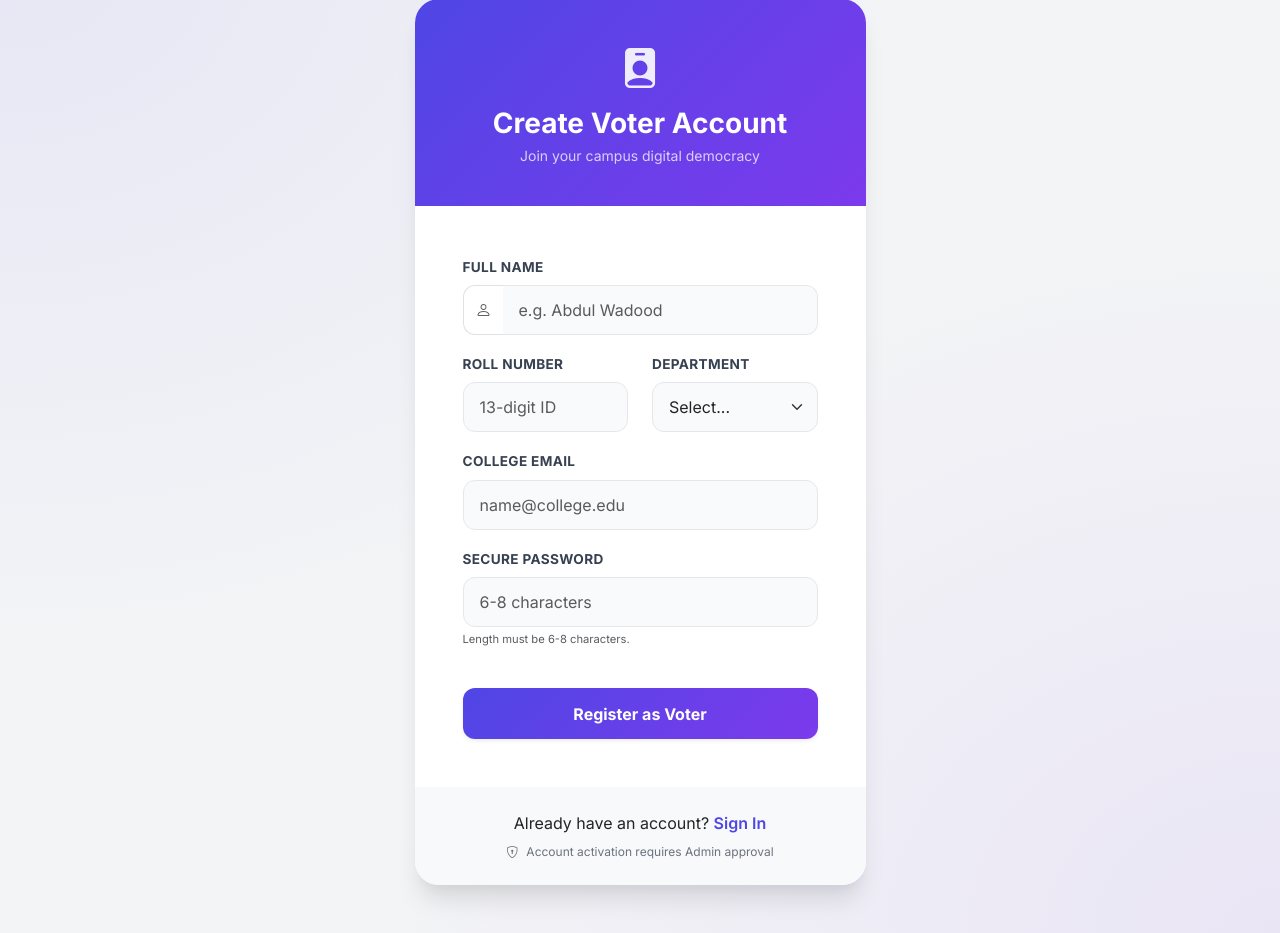
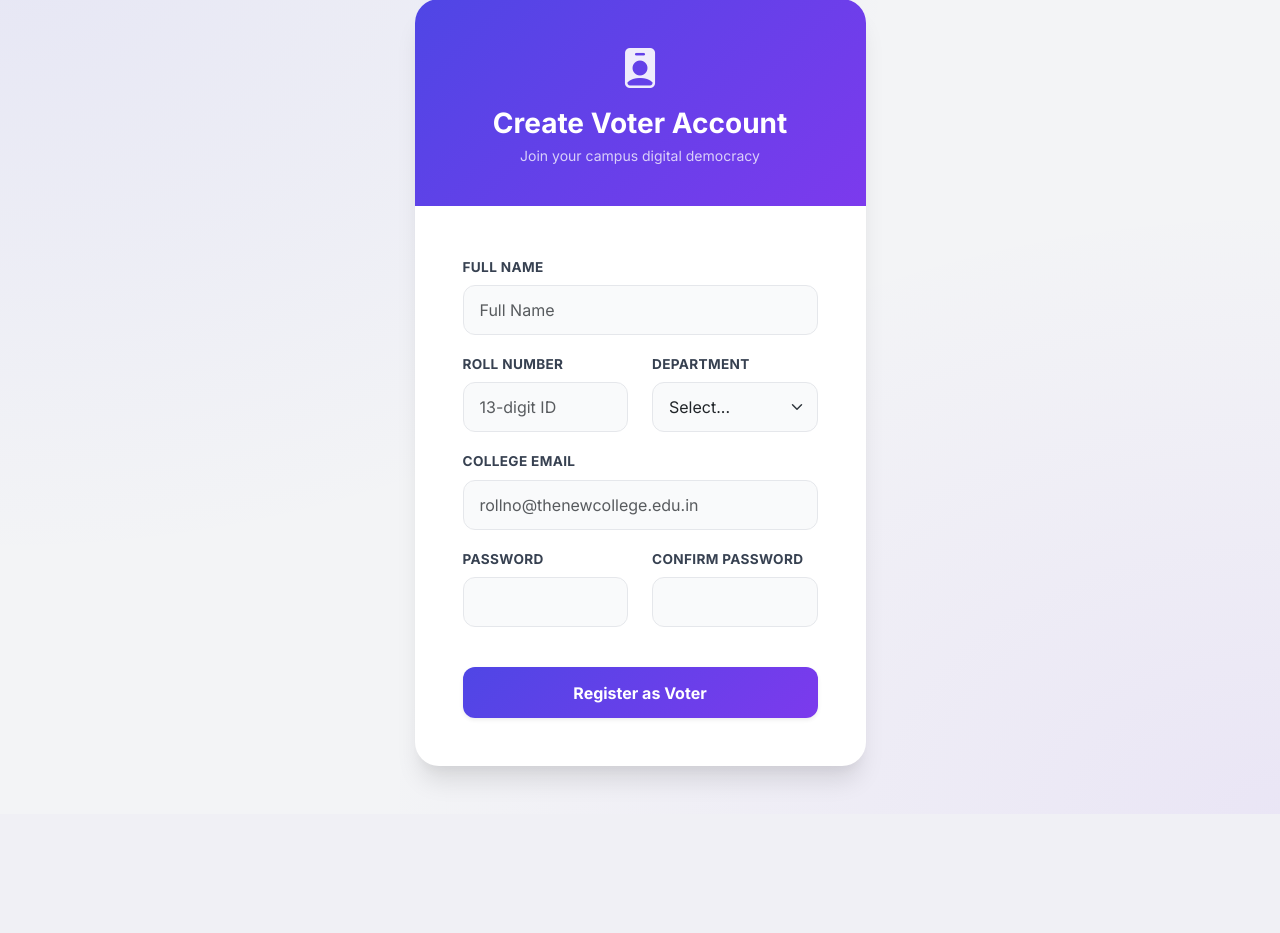
Before and after one commit to abdulwadood-h/online-voting-system, a Flask app: page /register in a window 1280 px wide. Shown: the part 49-982 px from the top of the page. After the commit the page ends 835 px from the top, so only its background shows below. Run offline with Flask 3, Linux system fonts and the light colour scheme; some libraries are stand-ins or nearby versions.

Commit message:
register.html

```diff
--- a/templates/register.html
+++ b/templates/register.html
@@ -7,6 +7,8 @@
     <link href="https://fonts.googleapis.com/css2?family=Inter:wght@300;400;600;700&display=swap" rel="stylesheet">
     <link href="https://cdn.jsdelivr.net/npm/bootstrap@5.3.0/dist/css/bootstrap.min.css" rel="stylesheet">
     <link rel="stylesheet" href="https://cdn.jsdelivr.net/npm/bootstrap-icons@1.11.0/font/bootstrap-icons.css">
+
+    <script src="https://cdn.jsdelivr.net/npm/sweetalert2@11"></script>
 
     <style>
         :root {
@@ -81,29 +83,6 @@
             box-shadow: 0 10px 15px -3px rgba(79, 70, 229, 0.4);
             opacity: 0.95;
         }
-
-        .btn-register:active {
-            transform: scale(0.98);
-        }
-
-        .login-link {
-            color: #4f46e5;
-            font-weight: 600;
-            text-decoration: none;
-        }
-
-        .login-link:hover {
-            text-decoration: underline;
-        }
-
-        .approval-notice {
-            font-size: 0.75rem;
-            color: #6b7280;
-            display: flex;
-            align-items: center;
-            justify-content: center;
-            gap: 0.5rem;
-        }
     </style>
 </head>
 <body>
@@ -119,31 +98,20 @@
                     </div>
 
                     <div class="card-body p-4 p-lg-5">
-                        <form action="/register" method="POST">
+                        <form action="/register" method="POST" id="registrationForm">
                             <div class="mb-3">
                                 <label class="form-label fw-bold text-uppercase">Full Name</label>
-                                <div class="input-group">
-                                    <span class="input-group-text bg-transparent border-end-0" style="border-radius: 0.75rem 0 0 0.75rem;">
-                                        <i class="bi bi-person text-muted"></i>
-                                    </span>
-                                    <input type="text" name="fullname" class="form-control border-start-0"
-                                           placeholder="e.g. Abdul Wadood" required style="border-radius: 0 0.75rem 0.75rem 0;">
-                                </div>
+                                <input type="text" name="fullname" class="form-control" placeholder="Full Name" required>
                             </div>
 
                             <div class="row">
                                 <div class="col-md-6 mb-3">
                                     <label class="form-label fw-bold text-uppercase">Roll Number</label>
-                                    <input type="text" name="roll_no" class="form-control"
-                                           placeholder="13-digit ID"
-                                           pattern="[0-9]{13}"
-                                           maxlength="13"
-                                           title="Please enter exactly 13 digits"
-                                           required>
+                                    <input type="text" name="roll_no" id="roll_no" class="form-control" placeholder="13-digit ID" pattern="[0-9]{13}" maxlength="13" required>
                                 </div>
                                 <div class="col-md-6 mb-3">
                                     <label class="form-label fw-bold text-uppercase">Department</label>
-                                    <select name="dept" class="form-select" required>
+                                    <select name="dept" id="dept" class="form-select" required>
                                         <option value="" disabled selected>Select...</option>
                                         <option value="Computer Science">Computer Science</option>
                                         <option value="Information Technology">Information Technology</option>
@@ -153,17 +121,18 @@
 
                             <div class="mb-3">
                                 <label class="form-label fw-bold text-uppercase">College Email</label>
-                                <input type="email" name="email" class="form-control" placeholder="name@college.edu" required>
+                                <input type="email" name="email" id="email" class="form-control" placeholder="rollno@thenewcollege.edu.in" required>
                             </div>
 
-                            <div class="mb-4">
-                                <label class="form-label fw-bold text-uppercase">Secure Password</label>
-                                <input type="password" name="password" class="form-control"
-                                       placeholder="6-8 characters"
-                                       minlength="6"
-                                       maxlength="8"
-                                       required>
-                                <div class="form-text small" style="font-size: 0.7rem;">Length must be 6-8 characters.</div>
+                            <div class="row">
+                                <div class="col-md-6 mb-4">
+                                    <label class="form-label fw-bold text-uppercase">Password</label>
+                                    <input type="password" name="password" id="password" class="form-control" minlength="6" maxlength="8" required>
+                                </div>
+                                <div class="col-md-6 mb-4">
+                                    <label class="form-label fw-bold text-uppercase">Confirm Password</label>
+                                    <input type="password" id="confirm_password" class="form-control" minlength="6" maxlength="8" required>
+                                </div>
                             </div>
 
                             <button type="submit" class="btn btn-primary btn-register w-100 shadow-sm text-white">
@@ -171,17 +140,55 @@
                             </button>
                         </form>
                     </div>
-
-                    <div class="card-footer bg-light border-0 py-4 text-center">
-                        <p class="mb-2">Already have an account? <a href="{{ url_for('login') }}" class="login-link">Sign In</a></p>
-                        <div class="approval-notice">
-                            <i class="bi bi-shield-lock"></i> Account activation requires Admin approval
-                        </div>
-                    </div>
                 </div>
             </div>
         </div>
     </div>
 
+    <script>
+        document.getElementById('registrationForm').addEventListener('submit', function(e) {
+            const rollVal = document.getElementById('roll_no').value;
+            const deptVal = document.getElementById('dept').value;
+            const emailVal = document.getElementById('email').value;
+            const passVal = document.getElementById('password').value;
+            const confirmVal = document.getElementById('confirm_password').value;
+
+            const expectedEmail = `${rollVal}@thenewcollege.edu.in`;
+            const rollInt = parseInt(rollVal);
+
+            let errorMsg = "";
+
+            // 1. Department Range Validation
+            if (deptVal === "Computer Science") {
+                if (rollInt < 2313181058201 || rollInt > 2313181058261) {
+                    errorMsg = "CS Roll number must be between 2313181058201 and 2313181058261";
+                }
+            } else if (deptVal === "Information Technology") {
+                if (rollInt < 2313181097001 || rollInt > 2313181097050) {
+                    errorMsg = "IT Roll number must be between 2313181097001 and 2313181097050";
+                }
+            }
+
+            // 2. Email Format Validation
+            if (!errorMsg && emailVal !== expectedEmail) {
+                errorMsg = `Email must be exactly: <br><b>${expectedEmail}</b>`;
+            }
+
+            // 3. Password Match Validation
+            if (!errorMsg && passVal !== confirmVal) {
+                errorMsg = "Passwords do not match!";
+            }
+
+            if (errorMsg) {
+                e.preventDefault();
+                Swal.fire({
+                    icon: 'error',
+                    title: 'Registration Error',
+                    html: errorMsg,
+                    confirmButtonColor: '#dc3545'
+                });
+            }
+        });
+    </script>
 </body>
 </html>
```
